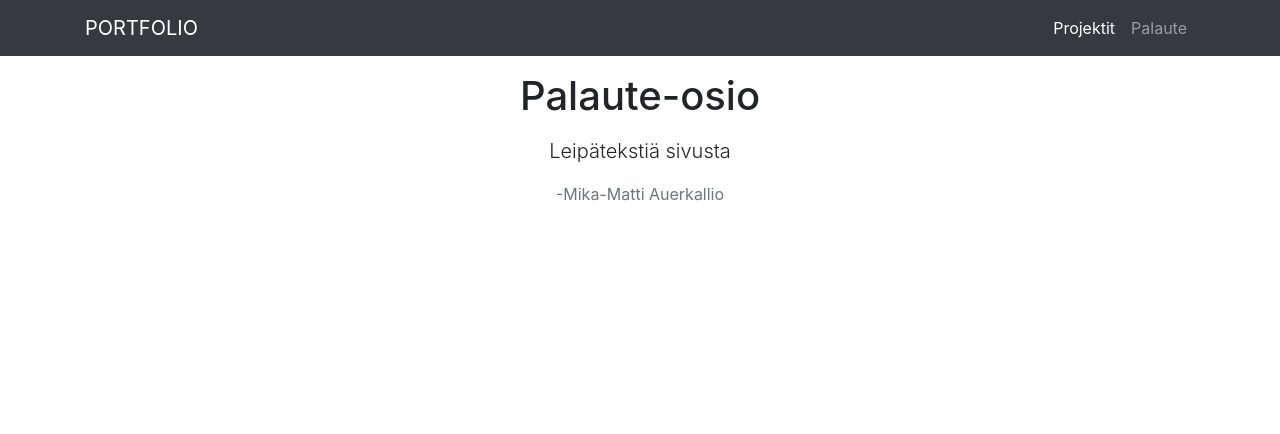
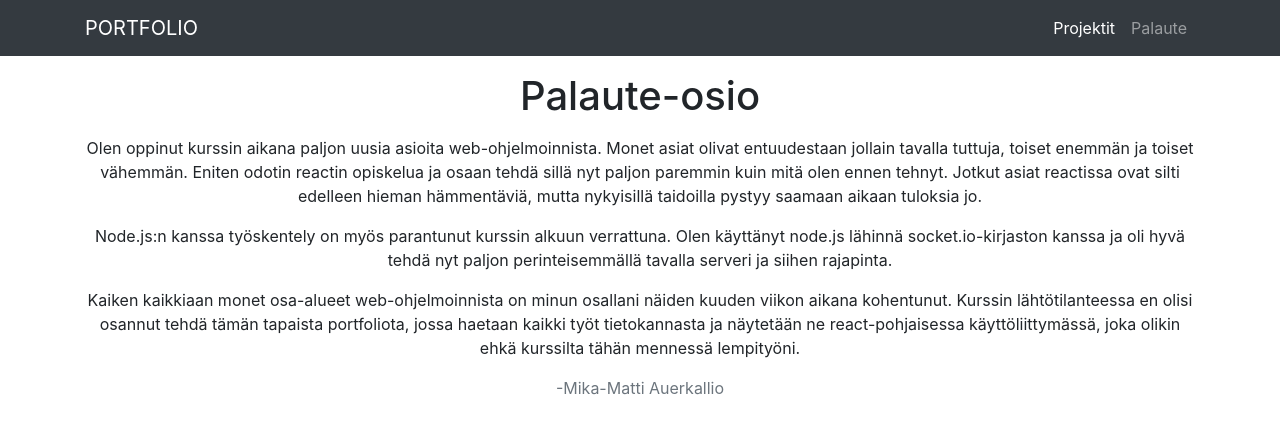
Before and after one commit to Mika-Matti/portfolioclient, a React (Create React App) app: page /about in a window 1280 px wide. Shown: the top 434 px of the page. Built offline with nearby package versions, Linux system fonts and the light colour scheme; no server answers.

Commit message:
Write about page

```diff
--- a/public/index.html
+++ b/public/index.html
@@ -1,11 +1,11 @@
 <!DOCTYPE html>
 <html lang="en">
   <head>
+    <script src="https://ajax.googleapis.com/ajax/libs/jquery/3.5.1/jquery.min.js"></script>
     <link
       rel="stylesheet"
       href="https://maxcdn.bootstrapcdn.com/bootstrap/4.5.2/css/bootstrap.min.css"
     />
-    <script src="https://ajax.googleapis.com/ajax/libs/jquery/3.5.1/jquery.min.js"></script>
     <script src="https://cdnjs.cloudflare.com/ajax/libs/popper.js/1.16.0/umd/popper.min.js"></script>
     <script src="https://maxcdn.bootstrapcdn.com/bootstrap/4.5.2/js/bootstrap.min.js"></script>
 
--- a/src/components/Gallery.js
+++ b/src/components/Gallery.js
@@ -5,21 +5,14 @@ const Gallery = (props) => {
   const { images } = props;
 
   const imageitems = images.map((image) => (
-    // <div key={image.link_id} class="col-lg-3 col-md-4 col-6">
-    //   <a href="#" class="d-block mb-4 h-100">
-    //     <img class="img-fluid img-thumbnail" src={image.link_url} alt="" />
-    //   </a>
-    // </div>
     <ImageComponent key={image.link_id} image={image} />
   ));
 
   return (
-    <div class="container">
-      <h3 class="text-lg-left mt-3 mb-0">Gallery</h3>
+    <div className="container">
+      <hr className="mt-2 mb-3" />
 
-      <hr class="mt-2 mb-3" />
-
-      <div class="row text-center text-lg-left">{imageitems}</div>
+      <div className="row text-center text-lg-left">{imageitems}</div>
     </div>
   );
 };
--- a/src/components/ImageComponent.js
+++ b/src/components/ImageComponent.js
@@ -8,8 +8,9 @@ export default class ImageComponent extends React.Component {
   };
 
   getClassName = () => {
-    console.log("called");
-    return this.state.isOpen ? "image mx-3 my-3" : "col-lg-3 col-md-4 col-6";
+    return this.state.isOpen
+      ? "image mx-3 mb-3"
+      : "col-lg-6 col-md-6 col-xs-6 thumb mb-3";
   };
 
   render() {
@@ -18,27 +19,11 @@ export default class ImageComponent extends React.Component {
     return (
       <div className={this.getClassName()}>
         <img
-          className="img-fluid img-thumbnail"
+          className="img-fluid img-thumbnail border"
           src={link_url}
           alt=""
           onClick={this.handleShowDialog}
         />
-
-        {/* {this.state.isOpen && (
-          <dialog
-            className="dialog"
-            style={{ position: "absolute" }}
-            open
-            onClick={this.handleShowDialog}
-          >
-            <img
-              className="image"
-              src={link_url}
-              onClick={this.handleShowDialog}
-              alt="no image"
-            />
-          </dialog>
-        )} */}
       </div>
     );
   }
--- a/src/components/Imagecarousel.js
+++ b/src/components/Imagecarousel.js
@@ -5,22 +5,20 @@ const Imagecarousel = (props) => {
   let int = 0;
 
   const getClassName = () => {
-    console.log("called");
     int++;
-    return int === 1 ? "item active" : "item";
+    return int === 1 ? "item active text-left" : "item text-left";
   };
 
   const imageitems = images.map((image) => (
     <div
       key={image.link_id}
       className={`carousel-${getClassName()}`}
-      style={{ height: 300 }}
+      style={{ maxHeight: 400, backgroundColor: "#0c0c0c" }}
     >
       <img
         src={image.link_url}
-        className="d-block img-fluid"
+        className="img-fluid-carousel img-fluid"
         alt={image.link_desc}
-        // style={{ maxHeight: "auto", maxWidth: "1140px" }}
       />
     </div>
   ));
@@ -28,7 +26,7 @@ const Imagecarousel = (props) => {
   return (
     <div
       id="imagecarousel"
-      className="carousel slide border-right"
+      className="carousel slide border-bottom border-top"
       data-ride="carousel"
     >
       <div className="carousel-inner">{imageitems}</div>
--- a/src/components/Projectnode.js
+++ b/src/components/Projectnode.js
@@ -5,7 +5,7 @@ import { Link } from "react-router-dom";
 
 export default class Projectnode extends Component {
   state = {
-    images: "404",
+    images: [{ link_url: "http://localhost:8080/images/noimage.png" }],
   };
 
   componentDidMount() {
@@ -13,7 +13,13 @@ export default class Projectnode extends Component {
       .get(
         `http://localhost:8080/projects/${this.props.project.project_id}/images`
       )
-      .then((res) => this.setState({ images: res.data }));
+      .then((res) => {
+        if (!res.data.length) {
+          console.log("No image available");
+        } else {
+          this.setState({ images: res.data });
+        }
+      });
   }
 
   render() {
@@ -26,7 +32,7 @@ export default class Projectnode extends Component {
           <Link to={`projects/${project_id}`}>
             <img
               className="img-fluid rounded mb-3 mb-md-0"
-              style={{ height: 300, width: 700, objectFit: "cover" }}
+              style={{ height: 300, width: 700, objectFit: "scale-down" }}
               src={link_url}
               alt="http://placehold.it/700x300"
             />
--- a/src/components/Projectpage.js
+++ b/src/components/Projectpage.js
@@ -60,13 +60,13 @@ export default class Projectpage extends Component {
         <div className="px-3">
           <div className="row">
             <div className="col-lg-3 col-xs-12 border-right text-left ">
-              <h1 className="text-left pt-1">{project_name}</h1>
               <h3 className="mt-3 mb-1">Projektikuvaus</h3>
               <p>{project_desc}</p>
               <h3 className="mb-1">Lähdekoodit</h3>
               <ul>{linkItems}</ul>
             </div>
-            <div className="col-lg-9 py-3 col-xs-12 border-right">
+            <div className="col-lg-9 py-3 col-xs-12 border-right mb-3">
+              <h2 className="text-left pt-1">{project_name}</h2>
               <div
                 className="text-left"
                 dangerouslySetInnerHTML={{
--- a/src/components/pages/About.js
+++ b/src/components/pages/About.js
@@ -4,7 +4,27 @@ export default function About() {
   return (
     <div>
       <h1 className="display-5 my-3">Palaute-osio</h1>
-      <p className="lead">Leipätekstiä sivusta</p>
+      <p>
+        Olen oppinut kurssin aikana paljon uusia asioita web-ohjelmoinnista.
+        Monet asiat olivat entuudestaan jollain tavalla tuttuja, toiset enemmän
+        ja toiset vähemmän. Eniten odotin reactin opiskelua ja osaan tehdä sillä
+        nyt paljon paremmin kuin mitä olen ennen tehnyt. Jotkut asiat reactissa
+        ovat silti edelleen hieman hämmentäviä, mutta nykyisillä taidoilla
+        pystyy saamaan aikaan tuloksia jo.
+      </p>
+      <p>
+        Node.js:n kanssa työskentely on myös parantunut kurssin alkuun
+        verrattuna. Olen käyttänyt node.js lähinnä socket.io-kirjaston kanssa ja
+        oli hyvä tehdä nyt paljon perinteisemmällä tavalla serveri ja siihen
+        rajapinta.
+      </p>
+      <p>
+        Kaiken kaikkiaan monet osa-alueet web-ohjelmoinnista on minun osallani
+        näiden kuuden viikon aikana kohentunut. Kurssin lähtötilanteessa en
+        olisi osannut tehdä tämän tapaista portfoliota, jossa haetaan kaikki
+        työt tietokannasta ja näytetään ne react-pohjaisessa käyttöliittymässä,
+        joka olikin ehkä kurssilta tähän mennessä lempityöni.
+      </p>
       <p className="text-secondary">-Mika-Matti Auerkallio</p>
     </div>
   );
```
